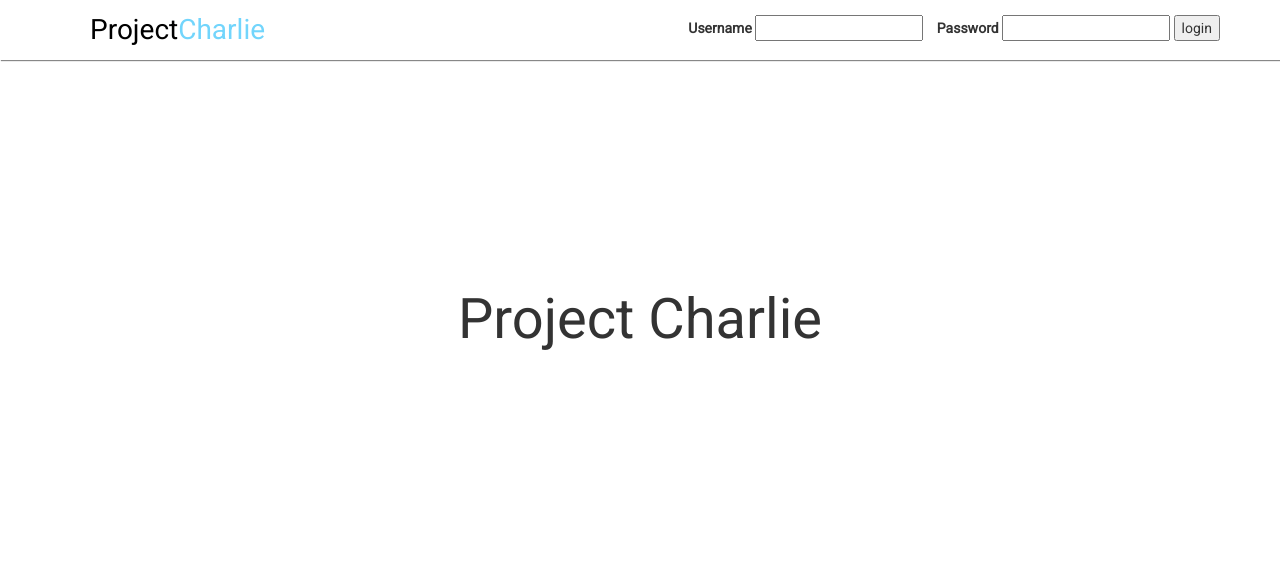
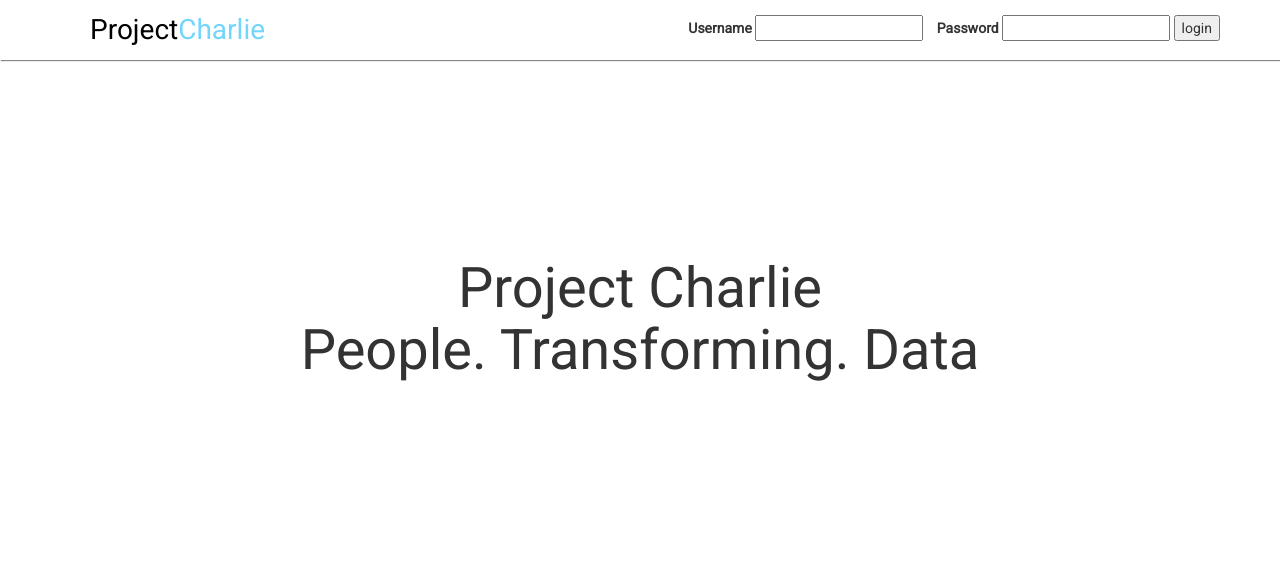
Before and after one commit to chwangaa/Charlie, a Django app: template charlie/analysis/templates/landing.html in a window 1280 px wide. Shown: the top 580 px of the page. Run offline with Django 3.2, Linux system fonts and the light colour scheme; the template is opened without the code that fills it, so the values that code supplies are empty, except form fields; tables that the repository leaves empty hold one stand-in row (values such as "Sample post"); form fields are guessed from the names that the template uses; some libraries are stand-ins or nearby versions.

Commit message:
Update landing.html

```diff
--- a/charlie/analysis/templates/landing.html
+++ b/charlie/analysis/templates/landing.html
@@ -25,6 +25,7 @@
 <div class="view">
 	<div class="text-vertical-center">
 		<h1>Project Charlie</h1>
+		<h1>People. Transforming. Data</h1>
 	</div>
 </div>
 
```
